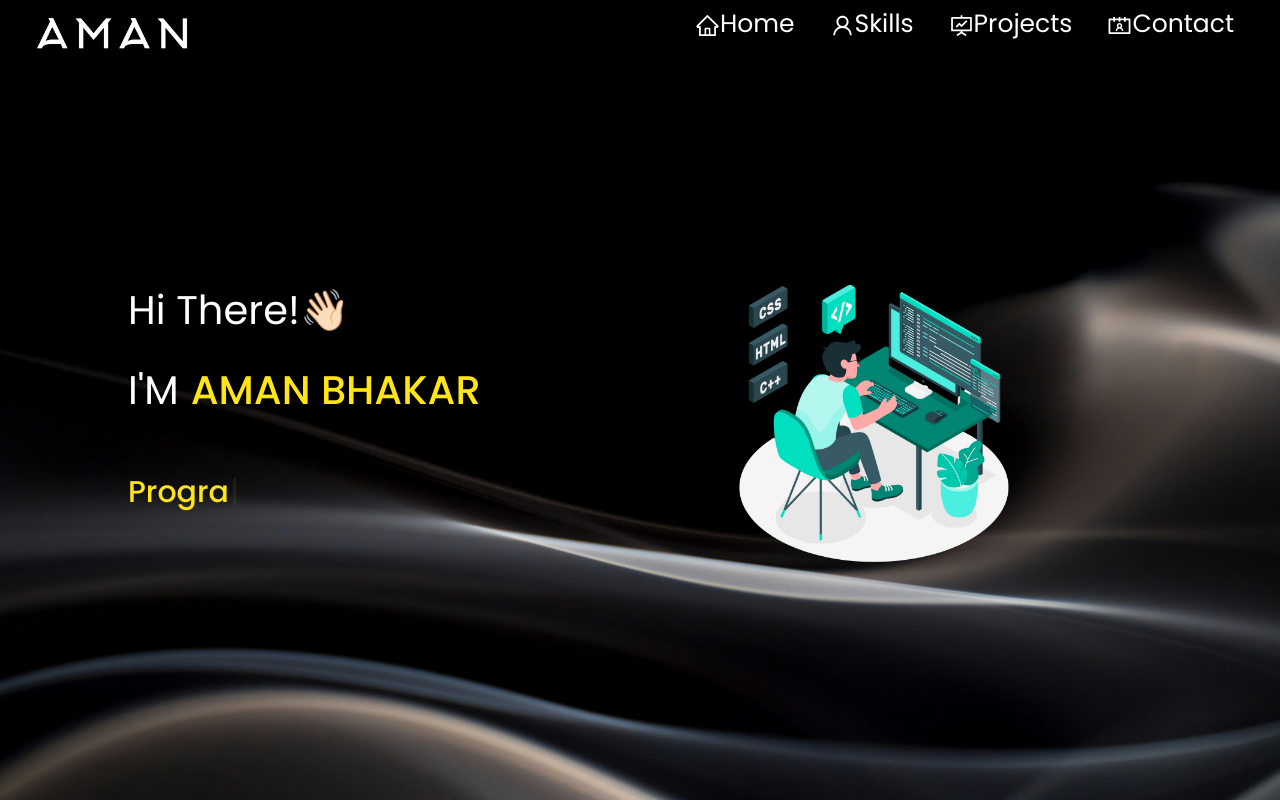
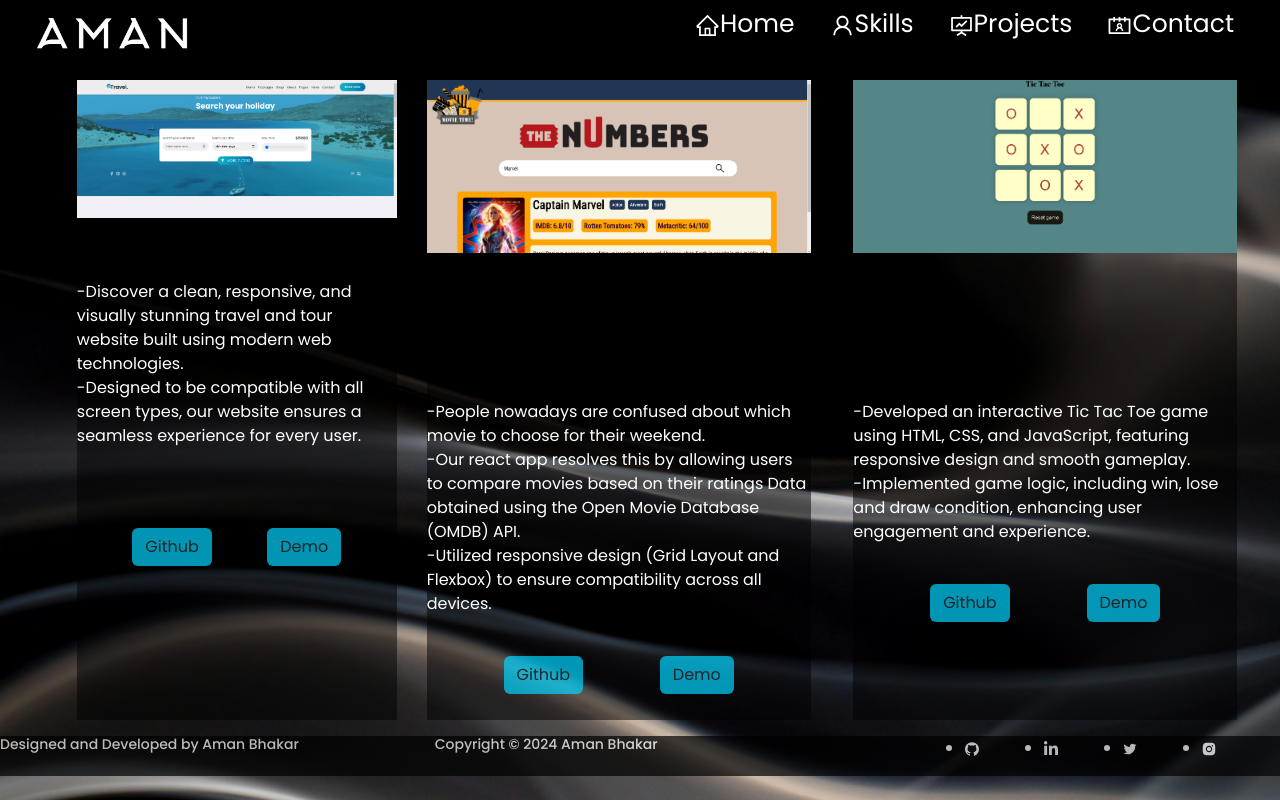
Before and after one commit to gitaman69/portfolio, a React (Create React App) app: page /projects in a window 1280 px wide. Shown: the top 800 px of the page. Built offline with nearby package versions, Linux system fonts and the light colour scheme.

Commit message:
first commit

```diff
--- a/package.json
+++ b/package.json
@@ -2,7 +2,6 @@
   "name": "portfolio",
   "version": "0.1.0",
   "private": true,
-  "homepage": "https://gitaman69.github.io/portfolio",
   "dependencies": {
     "@testing-library/jest-dom": "^5.17.0",
     "@testing-library/react": "^13.4.0",
--- a/src/App.js
+++ b/src/App.js
@@ -11,9 +11,8 @@ const App =  () => {
   return (
     <BrowserRouter>
       <Navbar/>
-      <Home/>
       <Routes>
-        <Route path='/home' element={<Home/>} />
+        <Route path='/' element={<Home/>} />
         <Route path='/skills' element={<Skills/>} />
         <Route path='/projects' element={<Projects/>} />
         {/*<Route path='/' element={<Contacts/>} />*/}
```
